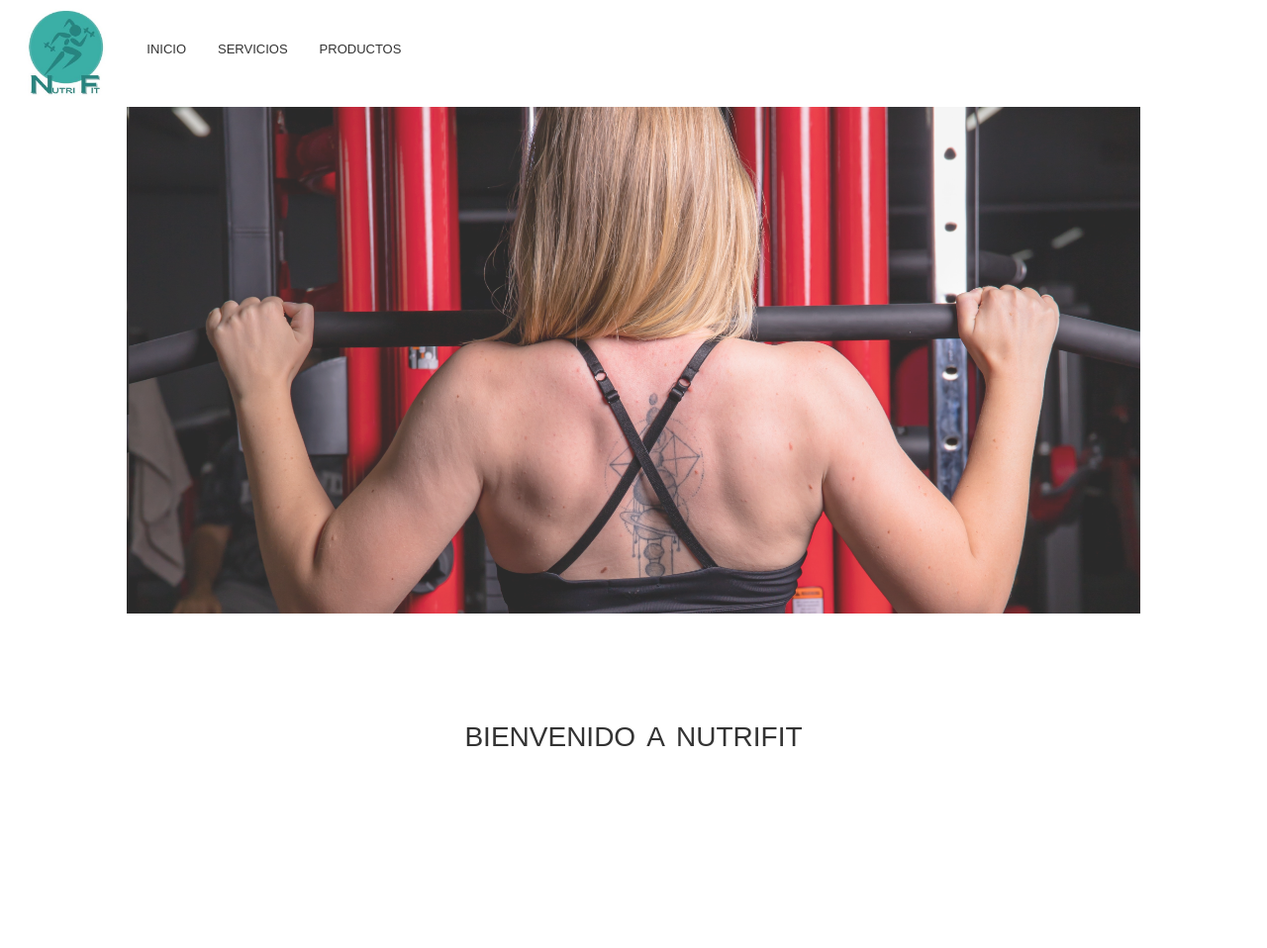
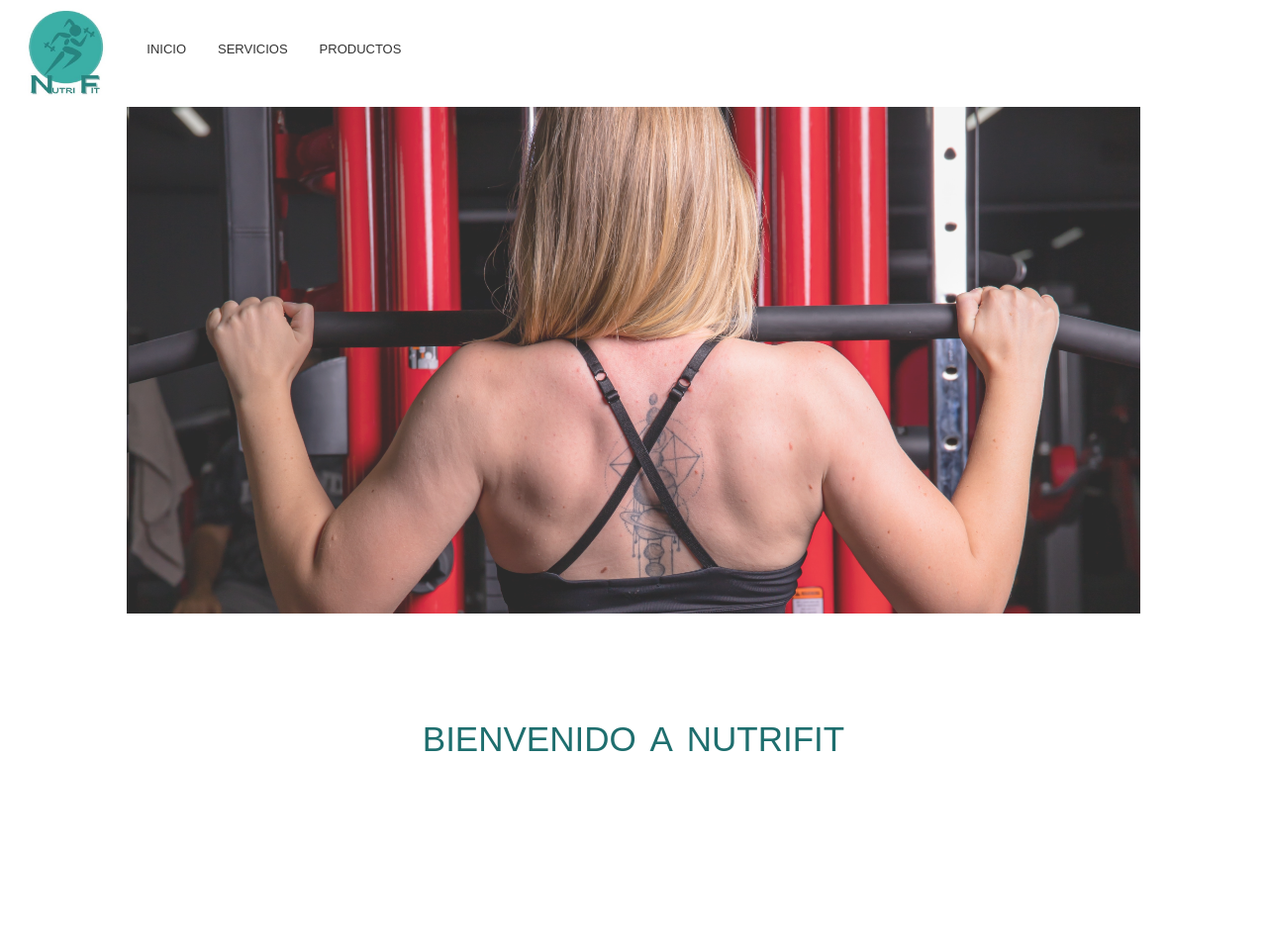
Before and after one commit to josuevelt/nutrifit, a Django app: page /productos/ in a window 1280 px wide. Shown: the top 958 px of the page at 99% size. Before the commit the page ends 754 px from the top, so only its background shows below. Run offline with Django 4.2, Linux system fonts and the light colour scheme.

Commit message:
correccion

```diff
--- a/nutrifitapp/templates/base.html
+++ b/nutrifitapp/templates/base.html
@@ -211,7 +211,7 @@
   <body>
   {% load static %}
 
-    <div class="container" style="height:auto;">
+    <div class="container" style="height:3000px;">
         <nav class="navbar">
             <ul>
               <div class="clearfix"><li><a style="color:#333;" href="{% url 'inicio' %}"><div class="responsiva"><img style="height:100px;" src="{% static 'nutrifitapp/images/nutrifit_inicio.jpeg' %}"></div></a></li>
--- a/nutrifitapp/templates/producto.html
+++ b/nutrifitapp/templates/producto.html
@@ -24,7 +24,7 @@ function carousel() {
 }
 </script>
 
-<p style="text-align:center; padding:50px; color:#333; font-variant:small-caps; font-size:40px;">bienvenido a nutrifit</p>
+<p style="text-align:center; padding:35px; color:#333; font-variant:small-caps; font-size:50px; color:rgb(30 110 110);">bienvenido a nutrifit</p>
 
 
 
```
